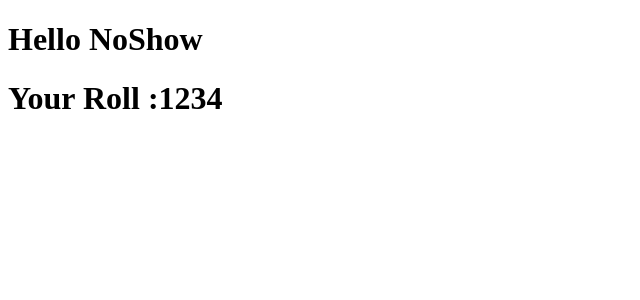
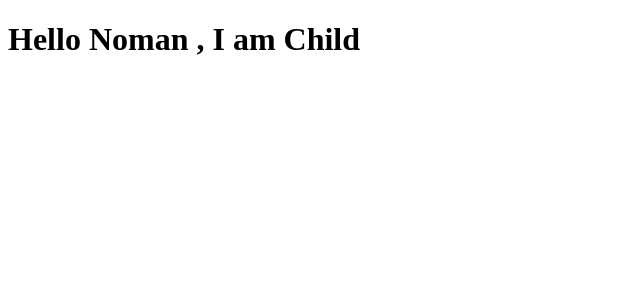
Before and after one commit to Noman608/ReactJs, a React (Create React App) app in the folder my-app/: page / in a window 1280 px wide. Shown: the top 300 px of the page, without its empty margins (0-640 px from the left). Built offline with nearby package versions, Linux system fonts and the light colour scheme.

Commit message:
Children in JSX

```diff
--- a/my-app/src/App.js
+++ /dev/null
@@ -1,4 +0,0 @@
-import React from "react";
-import "./App.css"
-const el  =  <h1 className="bg">Hello</h1>;
-export default el;
--- a/my-app/src/Student.js
+++ b/my-app/src/Student.js
@@ -1,20 +1,20 @@
 import React, { Component } from "react";
-import PropTypes from 'prop-types';
-class Student extends Component {
-  render() {
-    return (
-      <>
-        <h1>Hello {this.props.name}</h1>
-        <h1>Your Roll :{this.props.roll}</h1>
-      </>
-    );
+
+
+/** Functional component**/
+// const Student = (props)=>{
+//   return (
+//     <h1>Hello Noman , {props.children}</h1>
+//   )
+// }
+
+/** Class component**/
+class Student extends Component{
+  render(){
+    return(
+      <h1>Hello Noman , {this.props.children}</h1>
+    )
   }
 }
-Student.propTypes = {
-     name:PropTypes.string.isRequired,
-     roll:PropTypes.number,
-}
-Student.defaultProps = {
-    name:"NoShow",
-}
+
 export default Student;
--- a/my-app/src/index.js
+++ b/my-app/src/index.js
@@ -1,7 +1,6 @@
 import React from "react";
-import ReactDOM from "react-dom/client";
-import Student from "./Student.js"
+import ReacDOM from "react-dom/client";
+import Student from "./Student.js";
+const root = ReacDOM.createRoot(document.getElementById("root"));
 
-const root = ReactDOM.createRoot(document.getElementById('root'));
-
-root.render(<Student  roll={1234}/>);
+root.render(<Student>I am Child</Student>);
```
